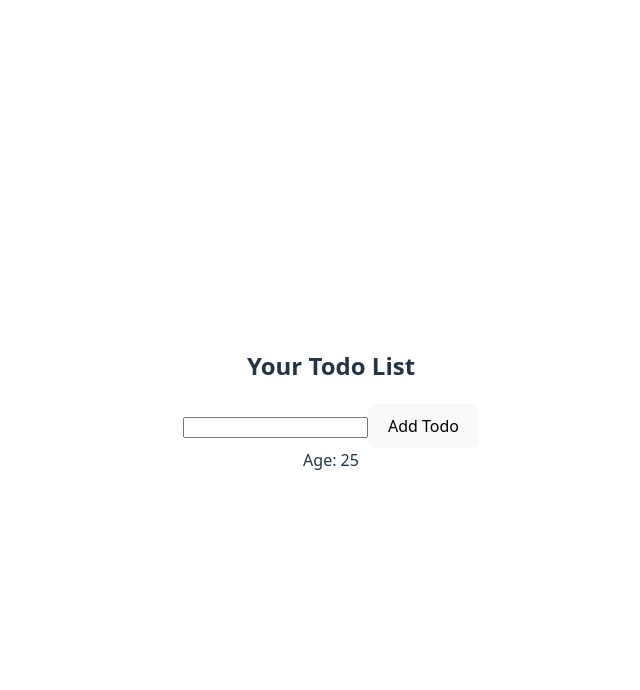
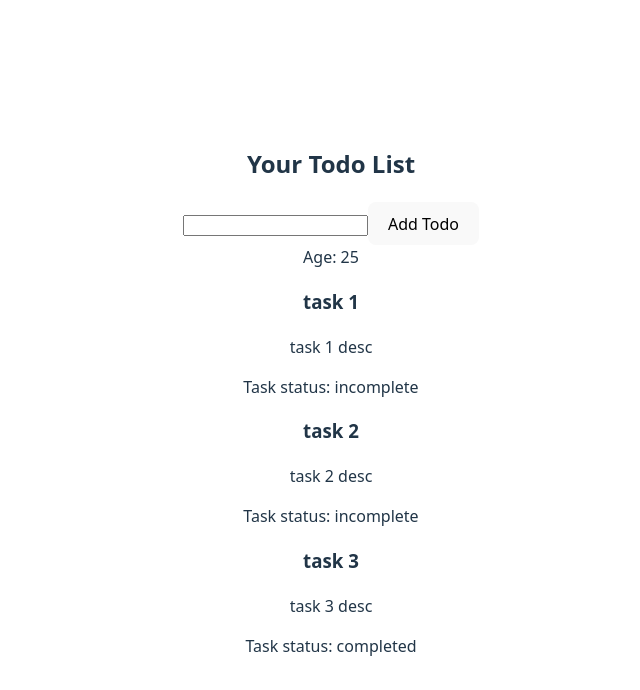
Before and after one commit to DhanushkaChandimal/React-with-Typescript-Redux-AuthO, a React (Vite) app: page / in a window 1280 px wide. Shown: the top 690 px of the page, without its empty margins (309-949 px from the left). Built offline with nearby package versions, Linux system fonts and the light colour scheme.

Commit message:
Task render exercise

```diff
--- a/src/App.tsx
+++ b/src/App.tsx
@@ -1,6 +1,7 @@
 import './App.css'
 import TodoList from './components/TodoList';
 import AgeCalculator from './components/AgeCalculator';
+import TaskRenderer from './components/TaskRenderer';
 
 function App(){
 
@@ -65,6 +66,7 @@ function App(){
     <div>
       <TodoList />
       <AgeCalculator />
+      <TaskRenderer />
     </div>
   );
 }
--- /dev/null
+++ b/src/components/TaskRenderer.tsx
@@ -0,0 +1,48 @@
+import type React from "react";
+
+type Task = {
+    title: string;
+    description: string;
+    completed: boolean;
+}
+
+const TaskRenderer: React.FC = () =>{
+
+    const tasks: Task[] = [];
+
+    const task1: Task = {
+        title: "task 1",
+        description: "task 1 desc",
+        completed: false
+    }
+    const task2: Task = {
+        title: "task 2",
+        description: "task 2 desc",
+        completed: false
+    }
+    const task3: Task = {
+        title: "task 3",
+        description: "task 3 desc",
+        completed: true
+    }
+
+    tasks.push(task1)
+    tasks.push(task2)
+    tasks.push(task3)
+
+    return (
+        <div>
+            {
+                tasks.map((task, index) => (
+                    <div key={index}>
+                        <h3>{task.title}</h3>
+                        <p>{task.description}</p>
+                        <p>Task status: {task.completed ? "completed" : "incomplete"}</p>
+                    </div>
+                ))
+            }
+        </div>
+    )
+}
+
+export default TaskRenderer;
```
